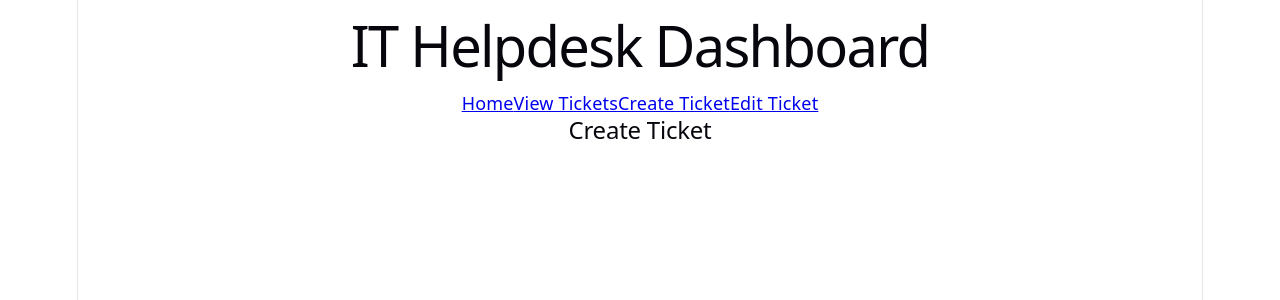
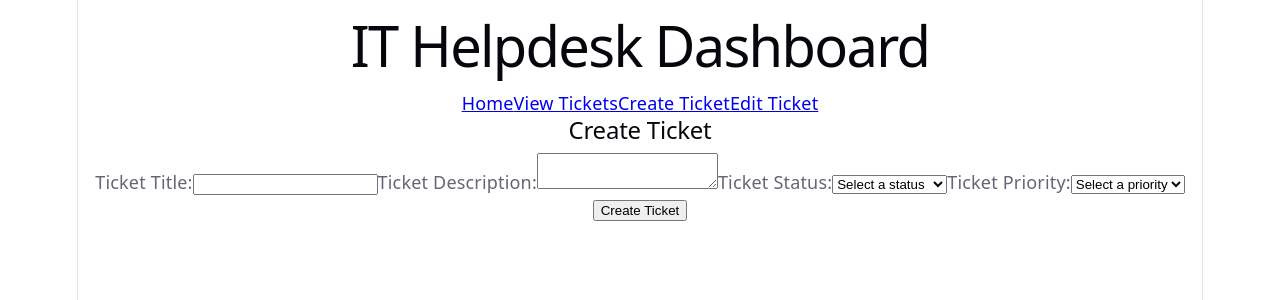
Before and after one commit to deedeenkelly1995/helpdesk-management-system, a React app in the folder frontend/: page /tickets/new in a window 1280 px wide. Shown: the top 300 px of the page. Built offline with nearby package versions, Linux system fonts and the light colour scheme; no server answers; the HTML template or start-up script is replaced by a standard one.

Commit message:
create and edit forms

```diff
--- a/frontend/src/pages/CreateTicket.jsx
+++ b/frontend/src/pages/CreateTicket.jsx
@@ -1,7 +1,105 @@
+import { useState } from "react";
+import { createTicket } from "../services/ticketService";
+
 function CreateTicket() {
+  const [ticketTitle, setTicketTitle] = useState("");
+  const [ticketDescription, setTicketDescription] = useState("");
+  const [ticketStatus, setTicketStatus] = useState("");
+  const [ticketPriority, setTicketPriority] = useState("");
+  const [successMessage, setSuccessMessage] = useState("");
+  const [errorMessage, setErrorMessage] = useState("");
+  const [isSaving, setIsSaving] = useState(false);
+
+  const handleSubmit = async (e) => {
+    e.preventDefault();
+    setSuccessMessage("");
+    setErrorMessage("");
+
+    const newTicket = {
+      title: ticketTitle,
+      description: ticketDescription,
+      status: ticketStatus,
+      priority: ticketPriority,
+    };
+
+    try {
+      setIsSaving(true);
+      await createTicket(newTicket);
+      console.log("Ticket created");
+      setSuccessMessage("Ticket created Successfully!");
+      // Reset the form inputs after a successful entry
+      setTicketTitle("");
+      setTicketDescription("");
+      setTicketStatus("");
+      setTicketPriority("");
+    } catch (error) {
+      console.error("Failed to create ticket", error);
+      setErrorMessage("Unable to create ticket. Please try again.");
+    } finally {
+      setIsSaving(false);
+    }
+  };
+
   return (
     <div>
       <h2>Create Ticket</h2>
+
+      {successMessage && <p>{successMessage}</p>}
+      {errorMessage && <p>{errorMessage}</p>}
+
+      <form onSubmit={handleSubmit}>
+        <label htmlFor="ticketTitle">Ticket Title:</label>
+        <input
+          type="text"
+          value={ticketTitle}
+          onChange={(e) => setTicketTitle(e.target.value)}
+          required
+        />
+
+        <label htmlFor="ticketDescription">Ticket Description:</label>
+        <textarea
+          value={ticketDescription}
+          onChange={(e) => setTicketDescription(e.target.value)}
+          required
+        />
+        <label htmlFor="ticketStatus">Ticket Status:</label>
+        <select
+          id="ticketStatus"
+          value={ticketStatus}
+          onChange={(e) => setTicketStatus(e.target.value)}
+          required
+        >
+          <option value="">Select a status</option>
+          <option value="OPEN">OPEN</option>
+          <option value="IN_PROGRESS">IN PROGRESS</option>
+          <option value="RESOLVED">RESOLVED</option>
+          {/*Inventory status drop down*/}
+          {/* <option value="ACTIVE">ACTIVE</option>
+      <option value="RETIRED">RETIRED</option>
+      <option value="SHIPPING">SHIPPING</option>
+      <option value="DISPOSAL">DISPOSAL</option>
+      <option value="TRANSFER">TRANSFER</option>
+      <option value="OUT FOR MAINTENCE">OUT FOR MAINTENCE</option>
+      <option value="MAINTENCE IN PROGRESS">MAINTENCE IN PROGRESS</option> */}
+        </select>
+
+        <label htmlFor="ticketPriority">Ticket Priority:</label>
+        <select
+          id="ticketPriority"
+          value={ticketPriority}
+          onChange={(e) => setTicketPriority(e.target.value)}
+          required
+        >
+          <option value="">Select a priority</option>
+          <option value="LOW">LOW</option>
+          <option value="MEDIUM">MEDIUM</option>
+          <option value="HIGH">HIGH</option>
+        </select>
+
+        <button type="submit" disabled={isSaving}>
+          {isSaving ? "Saving..." : " Create Ticket"}
+        </button>
+      </form>
     </div>
   );
 }
--- a/frontend/src/pages/EditTicketForm.jsx
+++ b/frontend/src/pages/EditTicketForm.jsx
@@ -1,11 +1,18 @@
 import { useEffect, useState } from "react";
 import { useParams } from "react-router-dom";
-import { getTicketById } from "../services/ticketService";
+import { getTicketById, updateTicket } from "../services/ticketService";
 
 function EditTicketForm() {
   const { id } = useParams();
   const [ticket, setTicket] = useState(null);
   const [error, setError] = useState("");
+  const [ticketTitle, setTicketTitle] = useState("");
+  const [ticketDescription, setTicketDescription] = useState("");
+  const [ticketStatus, setTicketStatus] = useState("");
+  const [ticketPriority, setTicketPriority] = useState("");
+  const [successMessage, setSuccessMessage] = useState("");
+  const [errorMessage, setErrorMessage] = useState("");
+  const [isSaving, setIsSaving] = useState(false);
 
   useEffect(() => {
     const fetchTicket = async () => {
@@ -14,6 +21,10 @@ function EditTicketForm() {
 
         const data = await getTicketById(id);
         setTicket(data);
+        setTicketTitle(data.title);
+        setTicketDescription(data.description);
+        setTicketStatus(data.status);
+        setTicketPriority(data.priority);
       } catch (err) {
         setError(err.message);
       }
@@ -21,21 +32,99 @@ function EditTicketForm() {
     fetchTicket();
   }, [id]);
 
+  const handleSubmit = async (e) => {
+    e.preventDefault();
+    setSuccessMessage("");
+    setErrorMessage("");
+
+    const updatedTicket = {
+      title: ticketTitle,
+      description: ticketDescription,
+      status: ticketStatus,
+      priority: ticketPriority,
+    };
+
+    try {
+      setIsSaving(true);
+      await updateTicket(id, updatedTicket);
+      console.log("Ticket updated");
+      setSuccessMessage("Ticket updated Successfully!");
+    } catch (error) {
+      console.error("Failed to update ticket", error);
+      setErrorMessage("Unable to update ticket. Please try again.");
+    } finally {
+      setIsSaving(false);
+    }
+  };
+
   return (
     <div>
       <h2>Edit Ticket Form</h2>
 
+      {successMessage && <p>{successMessage}</p>}
+      {errorMessage && <p>{errorMessage}</p>}
       {error && <p>{error}</p>}
 
       {ticket && (
         <div>
           {" "}
           <h3>{ticket.id}</h3>
-          <h3>{ticket.title}</h3>
-          <p>{ticket.description}</p>
-          <p>Status: {ticket.status}</p>
-          <p>Priority: {ticket.priority}</p>
-          <hr />
+          <form onSubmit={handleSubmit}>
+            <h2>
+              <label htmlFor="ticketTitle">Ticket Title:</label>
+              <input
+                id="ticketTitle"
+                type="text"
+                value={ticketTitle}
+                placeholder="Enter Ticket Title"
+                onChange={(e) => setTicketTitle(e.target.value)}
+                required
+              />
+            </h2>
+            <p>
+              {" "}
+              <label htmlFor="ticketDescription">Ticket Description:</label>
+              <textarea
+                id="ticketDescription"
+                value={ticketDescription}
+                placeholder="Enter Ticket Description"
+                onChange={(e) => setTicketDescription(e.target.value)}
+                required
+              />
+            </p>
+            <p>
+              <label htmlFor="ticketStatus">Ticket Status:</label>
+              <select
+                id="ticketStatus"
+                value={ticketStatus}
+                onChange={(e) => setTicketStatus(e.target.value)}
+                required
+              >
+                <option value="">Select a status</option>
+                <option value="OPEN">OPEN</option>
+                <option value="IN_PROGRESS">IN PROGRESS</option>
+                <option value="RESOLVED">RESOLVED</option>
+              </select>
+            </p>
+            <p>
+              <label htmlFor="ticketPriority">Priority:</label>
+              <select
+                id="ticketPriority"
+                value={ticketPriority}
+                onChange={(e) => setTicketPriority(e.target.value)}
+                required
+              >
+                <option value="">Select a priority</option>
+                <option value="LOW">LOW</option>
+                <option value="MEDIUM">MEDIUM</option>
+                <option value="HIGH">HIGH</option>
+              </select>
+            </p>
+            <hr />
+            <button type="submit" disabled={isSaving}>
+              {isSaving ? "Saving..." : " Update Ticket"}
+            </button>
+          </form>
         </div>
       )}
     </div>
```
